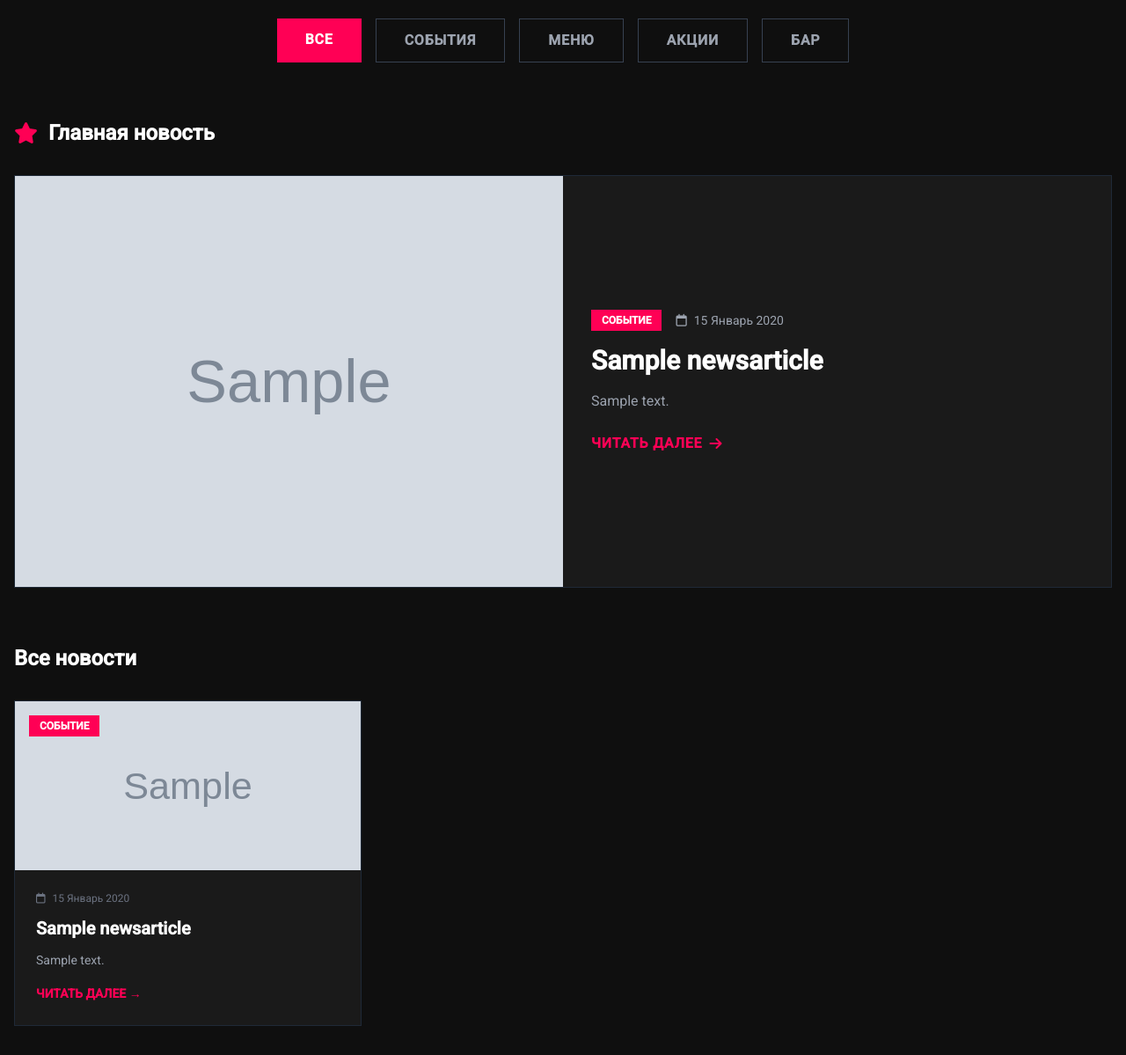
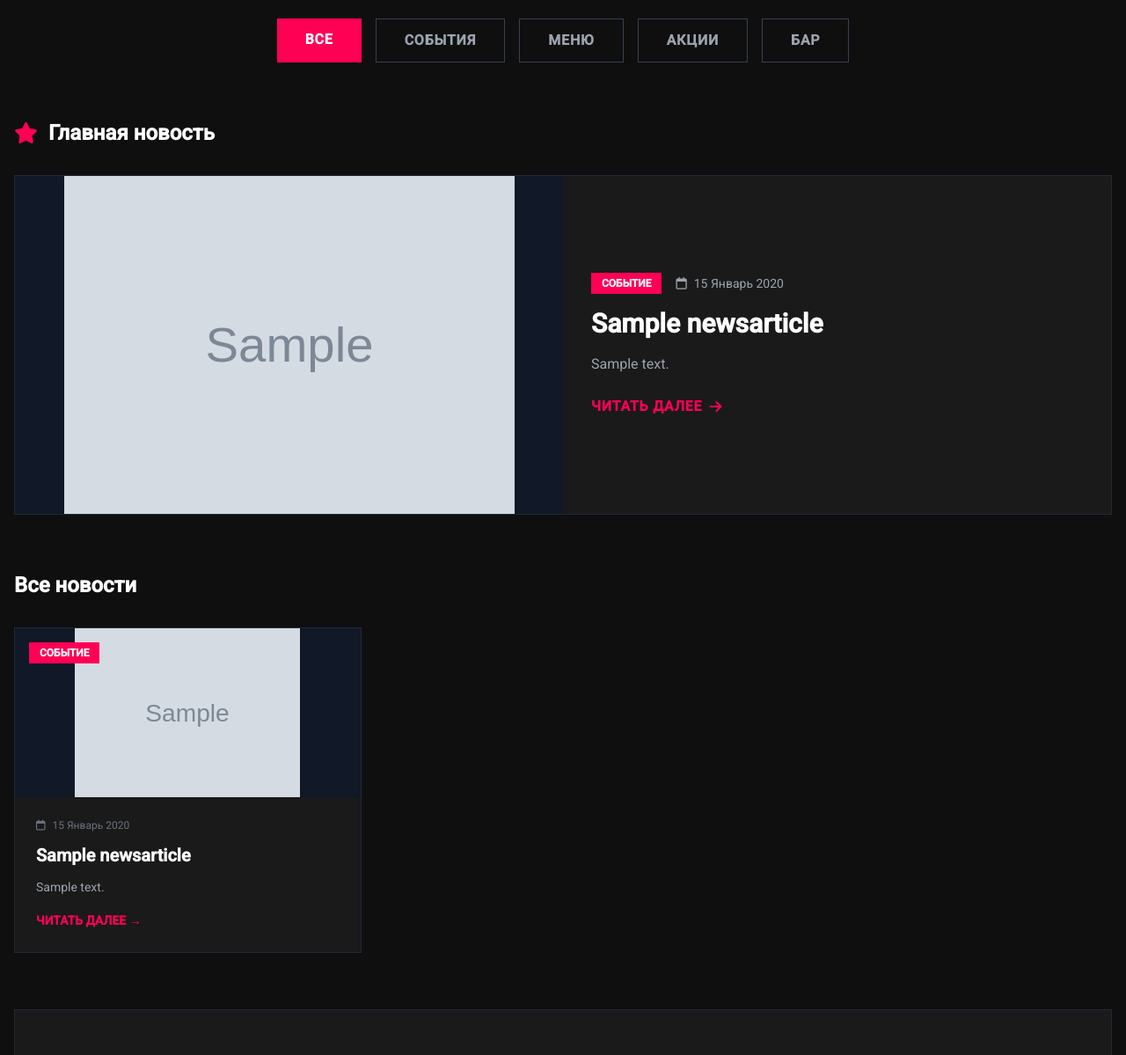
Before and after one commit to SOneTrue/restorane_bereg, a Django app: page /news/ in a window 1280 px wide. Shown: the part 345-1544 px from the top of the page at 88% size. Run offline with Django 5.2, Linux system fonts and the light colour scheme; tables that the repository leaves empty hold one stand-in row (values such as "Sample post"); grey boxes marked "Sample" are stand-in pictures; some libraries are stand-ins or nearby versions.

Commit message:
Фикс растянутых изображений.

```diff
--- a/templates/menu.html
+++ b/templates/menu.html
@@ -31,12 +31,12 @@
         {% for dish in dishes %}
         <a href="{% url 'dish_detail' dish.id %}"
            class="bg-bereg-gray overflow-hidden group border border-gray-800 hover:border-bereg-neon transition duration-300 block">
-            <div class="h-64 overflow-hidden relative">
+            <div class="relative bg-gray-900">
                 {% if dish.image %}
                     <img src="{{ dish.image.url }}" alt="{{ dish.name }}"
-                         class="w-full h-full object-cover transform group-hover:scale-105 transition duration-500">
+                         class="w-full h-auto block group-hover:opacity-90 transition duration-500">
                 {% else %}
-                    <div class="w-full h-full bg-gray-800 flex items-center justify-center text-gray-600">
+                    <div class="h-48 flex items-center justify-center text-gray-600">
                         <i class="fas fa-utensils text-4xl"></i>
                     </div>
                 {% endif %}
--- a/templates/news.html
+++ b/templates/news.html
@@ -2,7 +2,6 @@
 {% block title %}Ресторан "Берег" — Новости{% endblock %}
 
 {% block content %}
-<!-- Шапка страницы -->
 <div class="bg-bereg-gray py-20 text-center border-b border-gray-800">
     <h1 class="text-5xl font-sans font-extrabold mb-4 uppercase tracking-tight">
         Новости <span class="text-bereg-neon">Ресторана</span>
@@ -12,7 +11,7 @@
 
 <div class="container mx-auto px-4 py-12">
 
-    <!-- Фильтры категорий -->
+    <!-- Фильтры -->
     <div class="flex justify-center space-x-4 mb-16 flex-wrap gap-y-4">
         <a href="{% url 'news' %}" class="px-8 py-3 {% if not current_category %}bg-bereg-neon text-white{% else %}bg-transparent border border-gray-700 text-gray-400 hover:border-bereg-neon hover:text-white{% endif %} font-bold uppercase tracking-wider transition duration-300">Все</a>
         <a href="{% url 'news' %}?category=events" class="px-8 py-3 {% if current_category == 'events' %}bg-bereg-neon text-white{% else %}bg-transparent border border-gray-700 text-gray-400 hover:border-bereg-neon hover:text-white{% endif %} font-bold uppercase tracking-wider transition duration-300">События</a>
@@ -28,11 +27,13 @@
             <i class="fas fa-star text-bereg-neon mr-3"></i>Главная новость
         </h2>
         <a href="{% url 'news_detail' featured_news.id %}" class="grid md:grid-cols-2 gap-0 bg-bereg-gray border border-gray-800 overflow-hidden hover:border-bereg-neon transition duration-300 block">
-            <div class="h-80 md:h-auto overflow-hidden">
+            <!-- Картинка: сохраняем пропорции, без обрезки -->
+            <div class="bg-gray-900 flex items-center justify-center overflow-hidden">
                 {% if featured_news.image %}
-                    <img src="{{ featured_news.image.url }}" alt="{{ featured_news.title }}" class="w-full h-full object-cover hover:scale-105 transition duration-500">
+                    <img src="{{ featured_news.image.url }}" alt="{{ featured_news.title }}"
+                         class="w-full object-contain max-h-96 hover:opacity-90 transition duration-500">
                 {% else %}
-                    <div class="w-full h-full bg-gray-800 flex items-center justify-center text-gray-600">
+                    <div class="w-full h-64 flex items-center justify-center text-gray-600">
                         <i class="fas fa-newspaper text-6xl"></i>
                     </div>
                 {% endif %}
@@ -58,11 +59,13 @@
         <div class="grid md:grid-cols-2 lg:grid-cols-3 gap-8">
             {% for article in news_list %}
             <a href="{% url 'news_detail' article.id %}" class="bg-bereg-gray overflow-hidden group border border-gray-800 hover:border-bereg-neon transition duration-300 block">
-                <div class="h-48 overflow-hidden relative">
+                <!-- Картинка: сохраняем пропорции -->
+                <div class="relative bg-gray-900 flex items-center justify-center overflow-hidden">
                     {% if article.image %}
-                        <img src="{{ article.image.url }}" alt="{{ article.title }}" class="w-full h-full object-cover transform group-hover:scale-105 transition duration-500">
+                        <img src="{{ article.image.url }}" alt="{{ article.title }}"
+                             class="w-full object-contain max-h-48 group-hover:opacity-90 transition duration-500">
                     {% else %}
-                        <div class="w-full h-full bg-gray-800 flex items-center justify-center text-gray-600">
+                        <div class="h-48 flex items-center justify-center text-gray-600">
                             <i class="fas fa-newspaper text-4xl"></i>
                         </div>
                     {% endif %}
@@ -88,7 +91,7 @@
         </div>
     </div>
 
-    <!-- Подписка на новости -->
+    <!-- Подписка -->
     <div class="mt-8 bg-bereg-gray border border-gray-800 p-8 md:p-12">
         <div class="grid md:grid-cols-2 gap-8 items-center">
             <div>
```
Also changed, not shown: templates/news_detail.html (+6 -6 lines).
